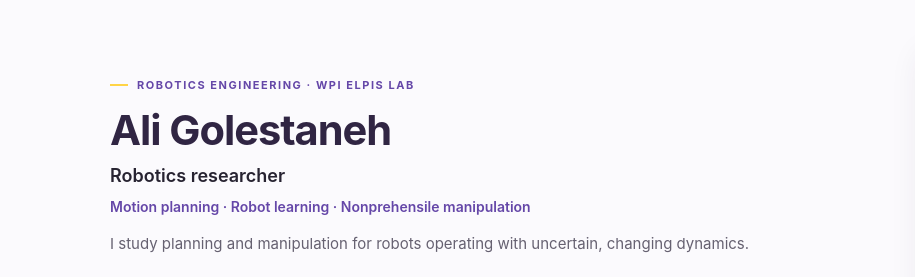
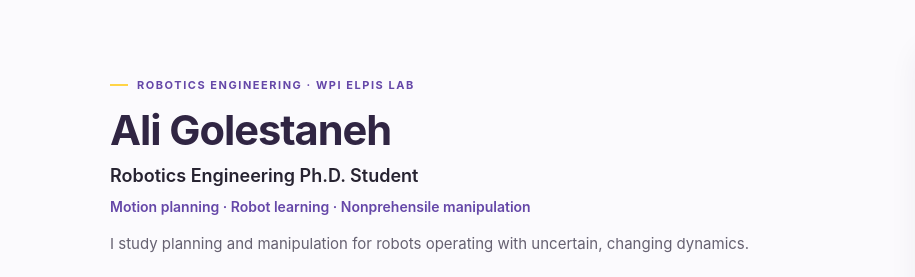
Before and after one commit to aligolestaneh/aligolestaneh.github.io, an Astro site: page / in a window 1280 px wide. Shown: the part 90-367 px from the top of the page, 0-915 px from the left. Built offline with nearby package versions, Linux system fonts and the light colour scheme; Astro itself is replaced by a stand-in of ours.

Commit message:
Use robot favicon and name-only page title

```diff
--- a/src/layouts/BaseLayout.astro
+++ b/src/layouts/BaseLayout.astro
@@ -5,8 +5,8 @@ import Footer from "../components/Footer.astro";
 import { site } from "../data/site";
 
 const {
-  title = site.name + " · Robotics Researcher",
-  description = "Ali Golestaneh is a robotics researcher at Worcester Polytechnic Institute working on motion planning, robot learning, and nonprehensile manipulation.",
+  title = site.name + " · Robotics Engineering Ph.D. Student",
+  description = "Ali Golestaneh is a Robotics Engineering Ph.D. Student at Worcester Polytechnic Institute working on motion planning, robot learning, and nonprehensile manipulation.",
   path = Astro.url.pathname,
   schema = null
 } = Astro.props;
@@ -40,7 +40,7 @@ const baseSchema = {
     <meta name="author" content={site.name} />
     <meta name="robots" content="index, follow" />
     <link rel="canonical" href={canonical} />
-    <link rel="icon" type="image/svg+xml" href="/favicon.svg" />
+    <link rel="icon" type="image/svg+xml" href="/favicon-robot.svg" />
     <link rel="manifest" href="/site.webmanifest" />
     <meta name="theme-color" content="#302543" />
     <meta property="og:type" content="website" />
@@ -51,7 +51,7 @@ const baseSchema = {
     <meta property="og:image" content={new URL("/og-card.png", site.url).toString()} />
     <meta property="og:image:width" content="1200" />
     <meta property="og:image:height" content="630" />
-    <meta property="og:image:alt" content="Ali Golestaneh — robotics researcher in motion planning, robot learning, and manipulation" />
+    <meta property="og:image:alt" content="Ali Golestaneh — Robotics Engineering Ph.D. Student in motion planning, robot learning, and manipulation" />
     <meta name="twitter:card" content="summary_large_image" />
     <meta name="twitter:title" content={pageTitle} />
     <meta name="twitter:description" content={description} />
--- a/src/pages/index.astro
+++ b/src/pages/index.astro
@@ -6,13 +6,13 @@ import PublicationCard from "../components/PublicationCard.astro";
 import { site, education, experience, news, awards, publications } from "../data/site";
 const featuredPublications = publications.filter((publication) => ["metapusher", "aura", "activepusher"].includes(publication.id));
 ---
-<BaseLayout title="About Me" description="Ali Golestaneh is a robotics researcher at Worcester Polytechnic Institute working on motion planning, robot learning, and manipulation under uncertainty.">
+<BaseLayout title={site.name} description="Ali Golestaneh is a Robotics Engineering Ph.D. Student at Worcester Polytechnic Institute working on motion planning, robot learning, and manipulation under uncertainty.">
   <div class="container about-page">
     <section class="profile-hero" aria-labelledby="profile-name">
       <div class="profile-copy">
         <p class="eyebrow">Robotics Engineering · WPI ELPIS Lab</p>
         <h1 id="profile-name">Ali Golestaneh</h1>
-        <p class="profile-role">Robotics researcher</p>
+        <p class="profile-role">Robotics Engineering Ph.D. Student</p>
         <p class="profile-topics">Motion planning · Robot learning · Nonprehensile manipulation</p>
         <p class="profile-intro">{site.introduction}</p>
         <div class="hero-actions">
```
Also changed, not shown: README.md, public/favicon-robot.svg (added), public/favicon.svg (deleted), public/site.webmanifest, 1 other file.
